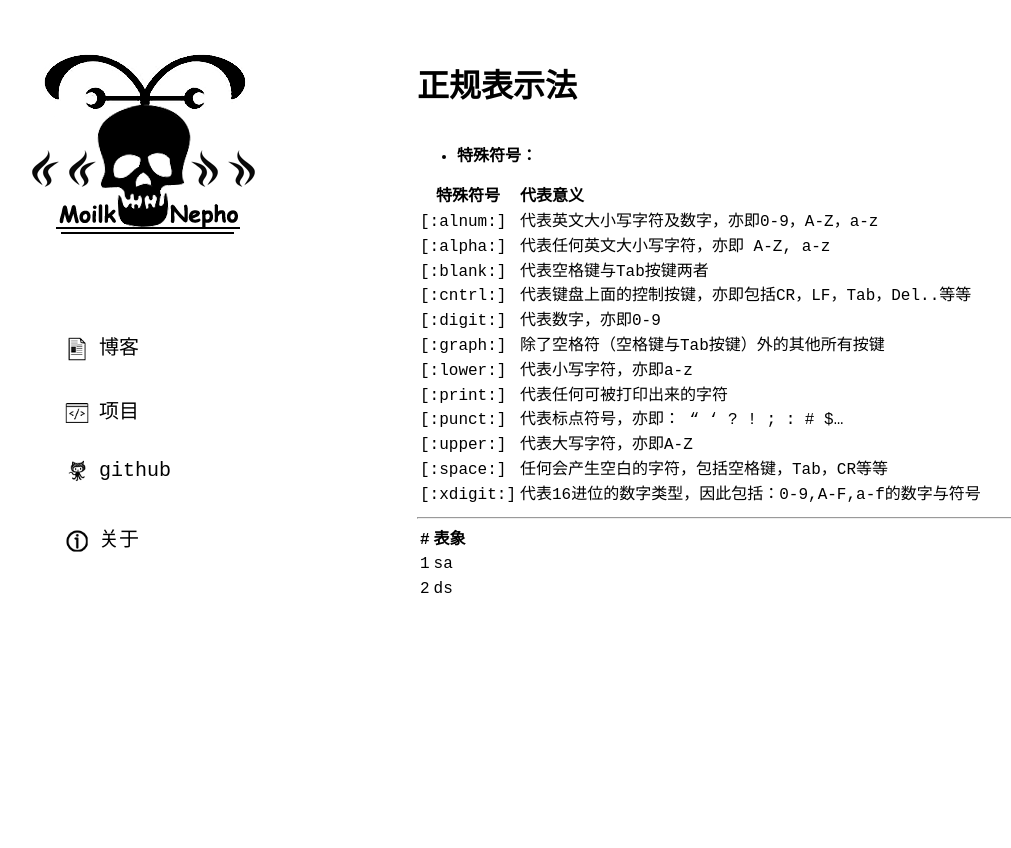
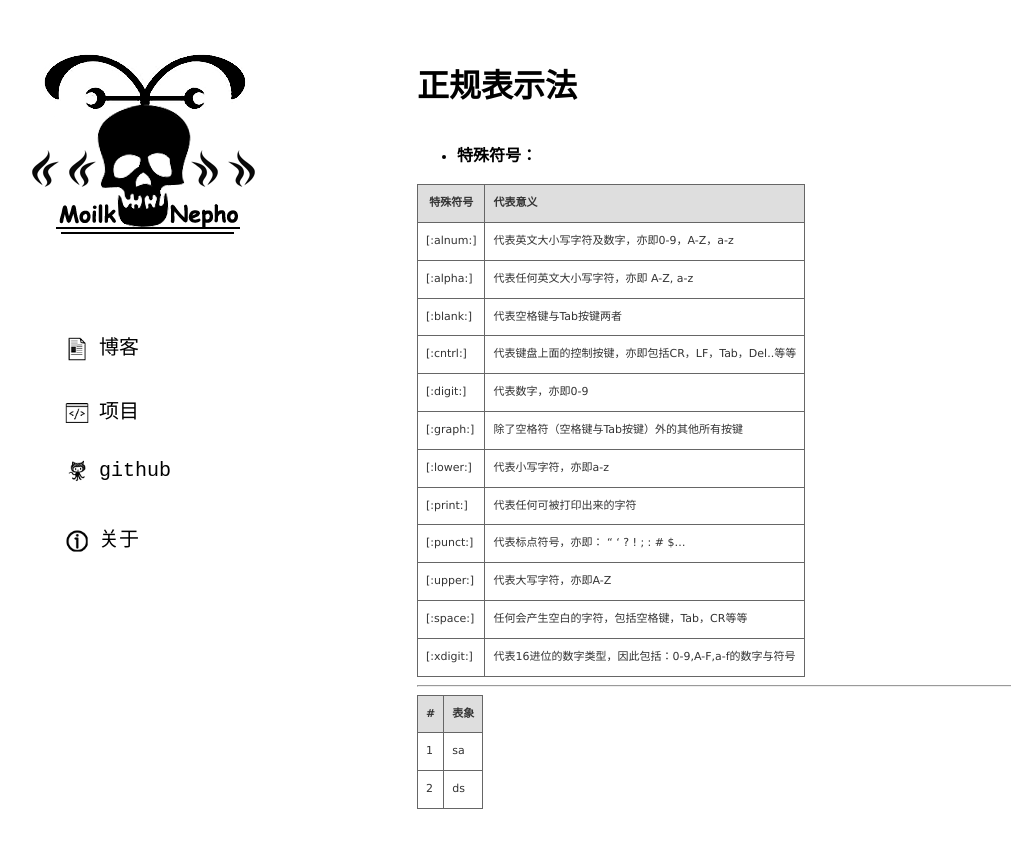
Before and after one commit to MoilkNepho/MoilkNepho.github.io, a Jekyll site: the page built from _posts/2015-11-07-正规表示法.md, in a window 1280 px wide. Shown: the top 848 px of the page, without its empty margins (3-1014 px from the left). Built offline with Jekyll 4.4.1, drawn with Linux system fonts in a browser that asks for light colours; nearby versions of some CDN libraries; Markdown is read by kramdown in place of the engine named in the settings; comment, search, counter and statistics services are not loaded.

Commit message:
表格样式

```diff
--- a/css/styles.css
+++ b/css/styles.css
@@ -126,7 +126,7 @@ pre {
 	word-wrap: break-word;
 }
 
-table.gridtable {
+table {
 	font-family: verdana,arial,sans-serif;
 	font-size:11px;
 	color:#333333;
@@ -134,14 +134,14 @@ table.gridtable {
 	border-color: #666666;
 	border-collapse: collapse;
 }
-table.gridtable th {
+table th {
 	border-width: 1px;
 	padding: 8px;
 	border-style: solid;
 	border-color: #666666;
 	background-color: #dedede;
 }
-table.gridtable td {
+table td {
 	border-width: 1px;
 	padding: 8px;
 	border-style: solid;
```
